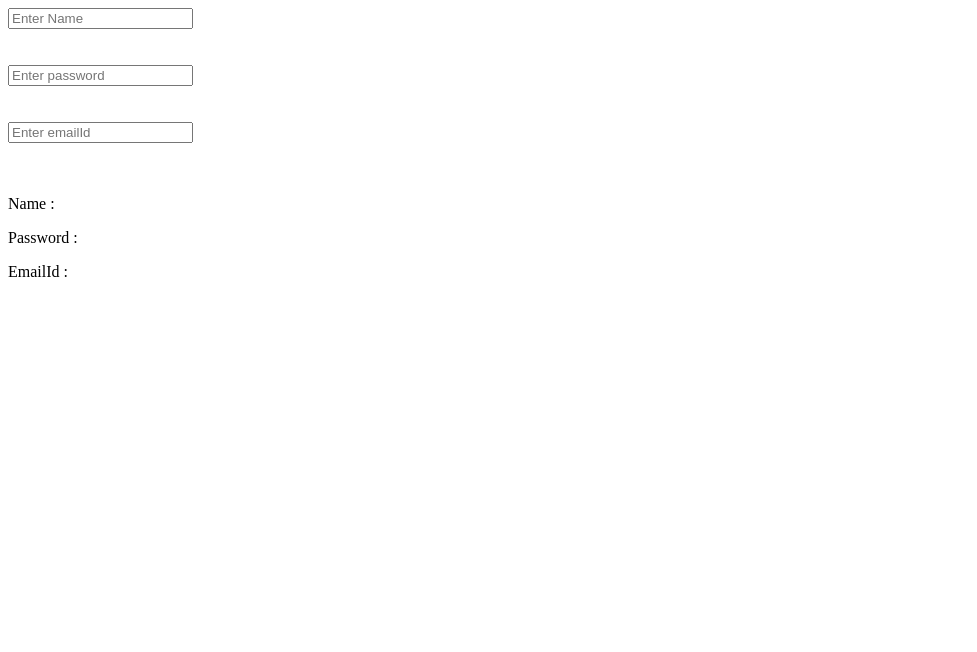
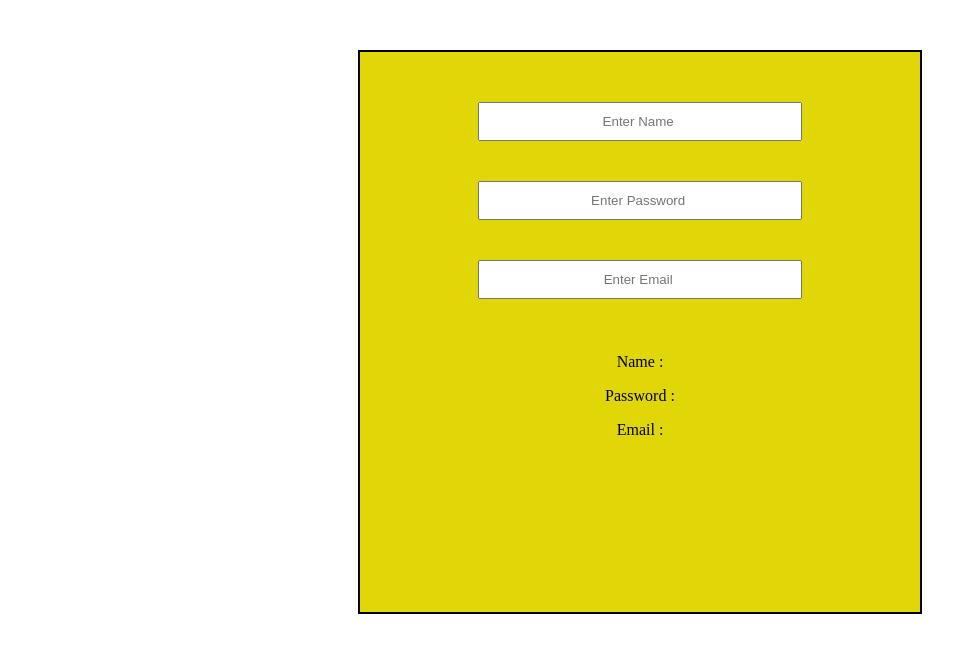
Before and after one commit to deepanshu-QM/React-JS, a React (Vite) app: page / in a window 1280 px wide. Shown: the top 652 px of the page, without its empty margins (0-977 px from the left). Built offline with nearby package versions, Linux system fonts and the light colour scheme.

Commit message:
added css

```diff
--- a/src/main.jsx
+++ b/src/main.jsx
@@ -1,59 +1,70 @@
 
-//Authentication
-import React ,{useState}  from "react";
+//Authentication-Box with css
+import React, {useState} from "react";
 import { createRoot } from "react-dom/client";
 
 function Authentication(){
-    const [formData, setformData] = useState({
-        name :"",
-        password :"",
-        emailId :"",
+    const [formData, setForm] = useState({
+        name: "",
+        password: "",
+        email: "",
     });
+    function HandleCheck(event){
+        const {name, value} = event.target;
 
-
-    function HandleChanges(event){
-        const {name , value} = event.target;
-
-        setformData((prev) =>({
+        setForm((prev) => ({
             ...prev,
-            [name] : value
+            [name]:value
         }));
 }
 
+const containerStyle = {
+    backgroundColor:"#e0d608",
+    margin:"50px auto",
+    padding:"30px",
+    height:"500px",
+    width:"500px",
+    border:"solid 2px",
+    textAlign :"center",
+};
+
+const inputStyle = {
+    padding : "10px",
+    margin :"20px",
+    width:"300px",
+    textAlign:"center"
+}
 return(
-        <div>
+    <div style= {containerStyle}>
         <input
-            type="Text"
-            name="name"
-            placeholder="Enter Name"
-            value={formData.name}
-            onChange={HandleChanges}/>
-            <br/>
-            <br/>
+        type="text"
+        name = "name"
+        placeholder="Enter Name "
+        value = {formData.name}
+        onChange = {HandleCheck}
+        style = {inputStyle}/>
         <br/>
 
         <input
         type="password"
-            name="password"
-            placeholder="Enter password"
-            value={formData.password}
-            onChange={HandleChanges}/>
+        name = "password"
+        placeholder="Enter Password "
+        value = {formData.password}
+        onChange = {HandleCheck}
+         style = {inputStyle}/>
         <br/>
-            <br/>
-            <br/>
+
         <input
         type="email"
-            name="emailId"
-            placeholder="Enter emailId"
-            value={formData.emailId}
-            onChange={HandleChanges}/>
-            <br/>
-            <br/>
-            <br/>
-
+        name = "email"
+        placeholder="Enter Email "
+        value = {formData.email}
+        onChange = {HandleCheck}
+         style = {inputStyle}/>
+        <br/><br/>
         <p>Name : {formData.name}</p>
         <p>Password : {formData.password}</p>
-            <p>EmailId : {formData.emailId}</p>
+        <p>Email : {formData.email}</p>
     </div>
 )
 }
```
Lines whose indentation alone changed are shown as unchanged.
